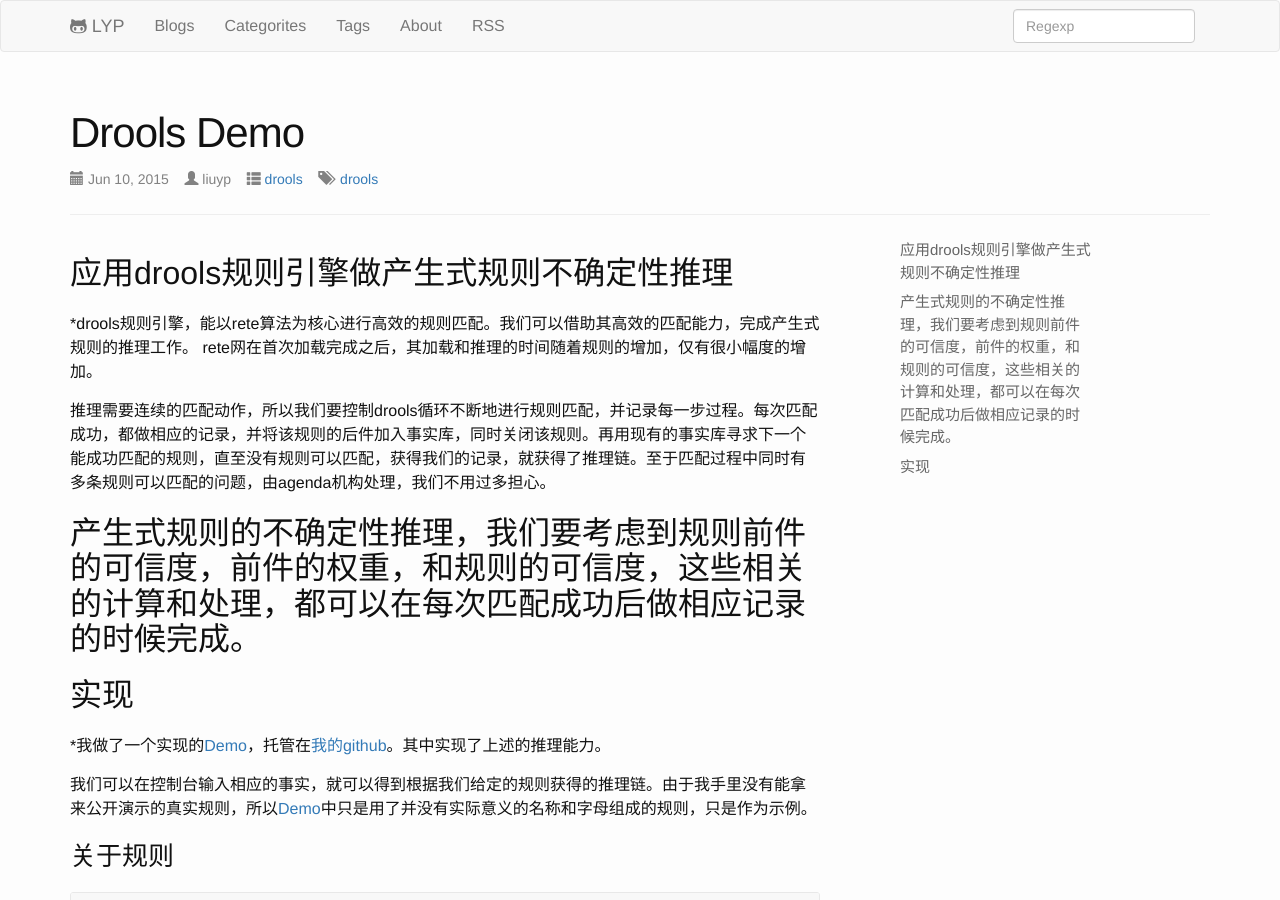
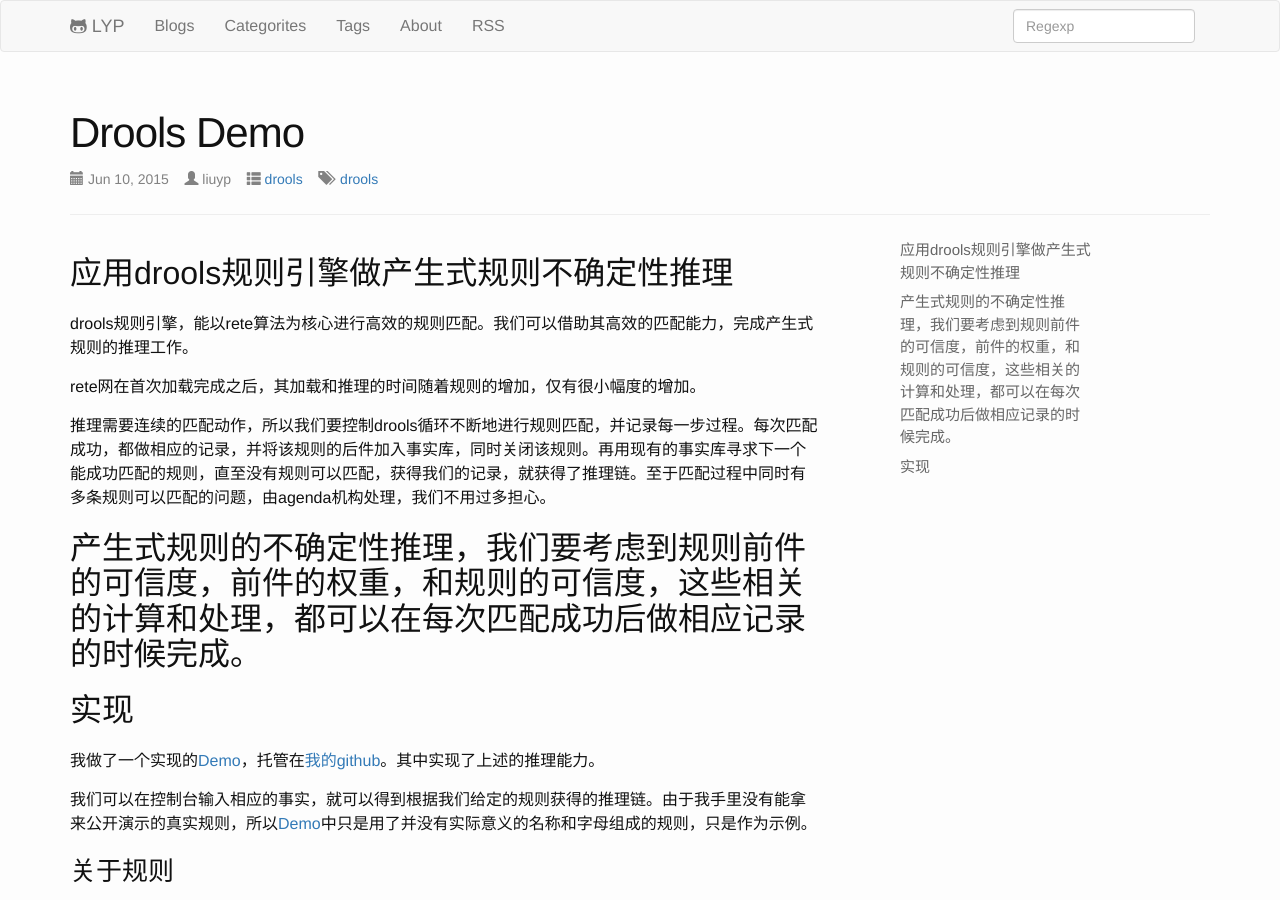
Before and after one commit to liuyuping459/liuyuping459.github.io, a Jekyll site: the page built from _posts/2015-06-10-Drools Demo.md, in a window 1280 px wide and 900 px high. Built offline with Jekyll 4.4.1, drawn with Linux system fonts in a browser that asks for light colours; nearby versions of some CDN libraries; comment, search, counter and statistics services are not loaded.

```diff
--- a/_posts/2015-06-10-Drools Demo.md
+++ b/_posts/2015-06-10-Drools Demo.md
@@ -12,7 +12,8 @@ tags: drools
 
 ## 应用drools规则引擎做产生式规则不确定性推理
 
-*drools规则引擎，能以rete算法为核心进行高效的规则匹配。我们可以借助其高效的匹配能力，完成产生式规则的推理工作。
+drools规则引擎，能以rete算法为核心进行高效的规则匹配。我们可以借助其高效的匹配能力，完成产生式规则的推理工作。
+
 rete网在首次加载完成之后，其加载和推理的时间随着规则的增加，仅有很小幅度的增加。
 
 
@@ -24,7 +25,7 @@ rete网在首次加载完成之后，其加载和推理的时间随着规则的
 ---
 ## 实现
 
-*我做了一个实现的[Demo](https://github.com/liuyuping459/FuzzyReasoningDemo)，托管在[我的github](https://github.com/liuyuping459)。其中实现了上述的推理能力。
+我做了一个实现的[Demo](https://github.com/liuyuping459/FuzzyReasoningDemo)，托管在[我的github](https://github.com/liuyuping459)。其中实现了上述的推理能力。
 
 我们可以在控制台输入相应的事实，就可以得到根据我们给定的规则获得的推理链。由于我手里没有能拿来公开演示的真实规则，所以[Demo](https://github.com/liuyuping459/FuzzyReasoningDemo)中只是用了并没有实际意义的名称和字母组成的规则，只是作为示例。
 
```
